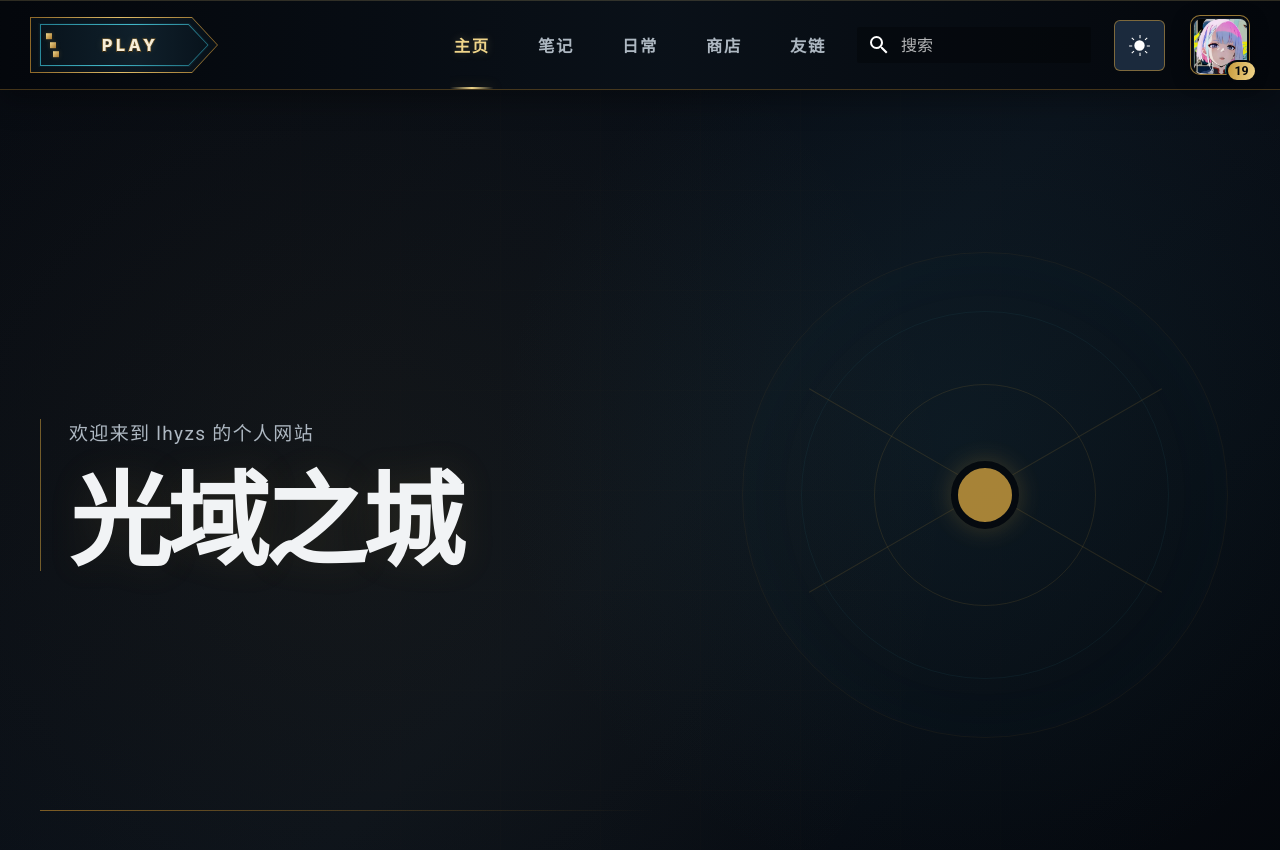
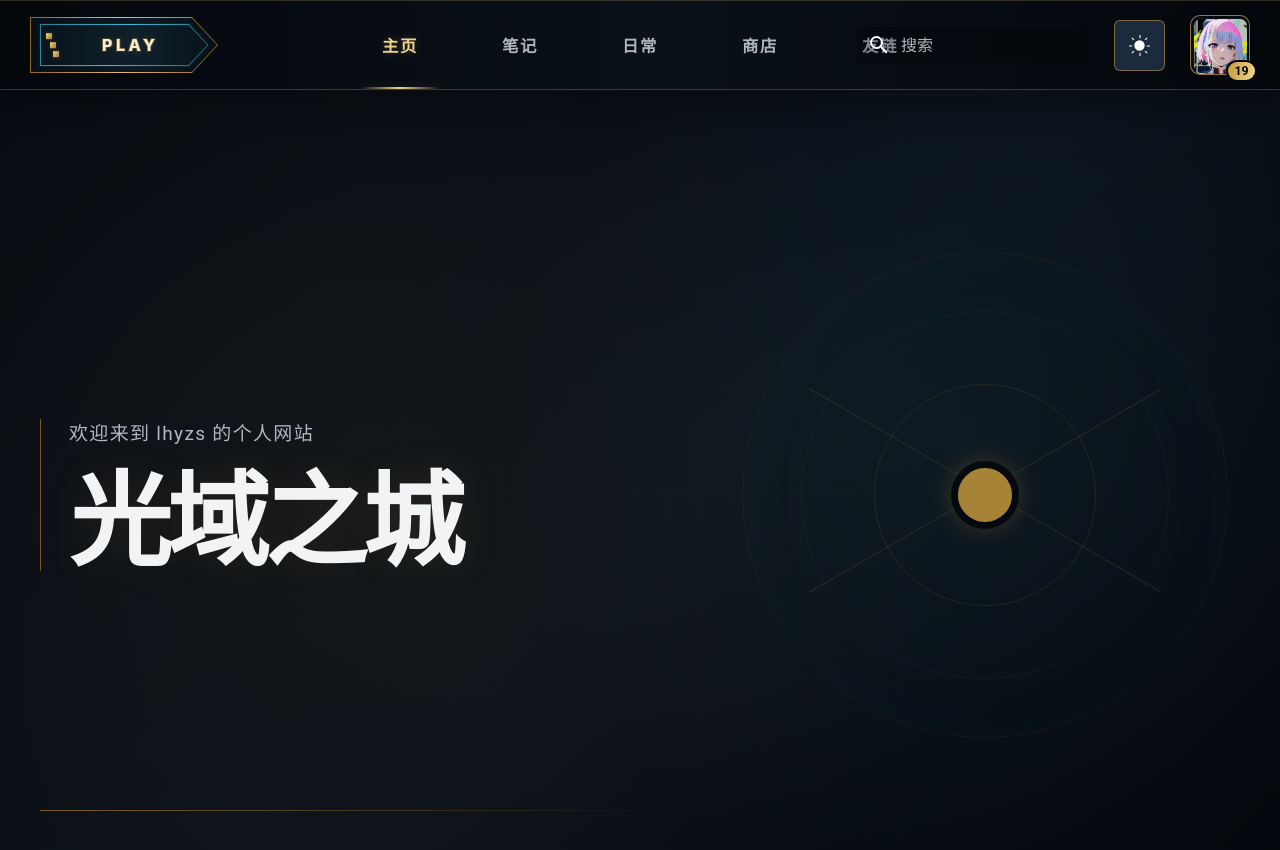
Before and after one commit to lhyzs-hub/lhyzs, an MkDocs documentation site: the page built from docs/index.md, in a window 1280 px wide. Shown: the top 850 px of the page. Built offline with MkDocs 1.6.1 and Material for MkDocs 9.7.7, drawn with Linux system fonts in a browser that asks for light colours; a script that is not in the unit is left out.

Commit message:
widen navigation feedback targets

```diff
--- a/docs/assets/stylesheets/extra.css
+++ b/docs/assets/stylesheets/extra.css
@@ -119,9 +119,11 @@
   position: relative;
   display: flex;
   align-items: center;
+  justify-content: center;
+  min-width: 4rem;
   height: 100%;
   margin: 0;
-  padding: 0 0.2rem;
+  padding: 0 0.75rem;
   color: var(--lhyzs-muted) !important;
   font-size: 0.82rem;
   font-weight: 700;
```
